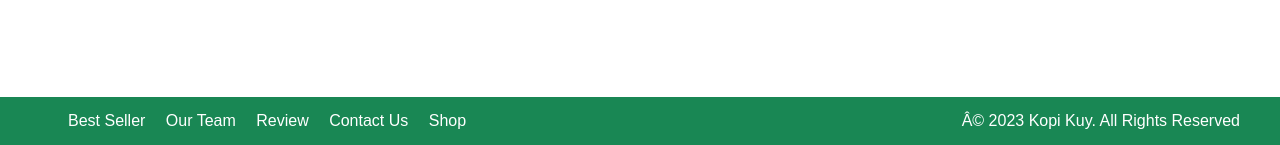
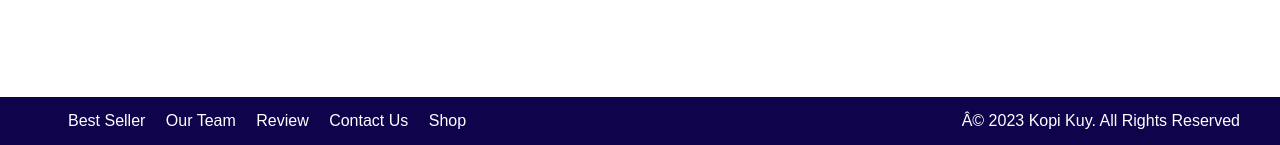
Before and after one commit to NazwaSyafa20/kopikuy, a plain HTML site: page index.html in a window 1280 px wide. Shown: the part 4369-4514 px from the top of the page. Drawn offline with Linux system fonts and the light colour scheme.

Commit message:
Update style.css

```diff
--- a/css/style.css
+++ b/css/style.css
@@ -423,7 +423,7 @@ terkait layout pada CSS untuk dapat memahami secara penuh
 /* FOOTER */
 
 footer {
-   background-color: #198754;
+   background-color: #0f044c;
    padding-top: 15px;
    padding-bottom: 15px;
    color: #fff;
```
